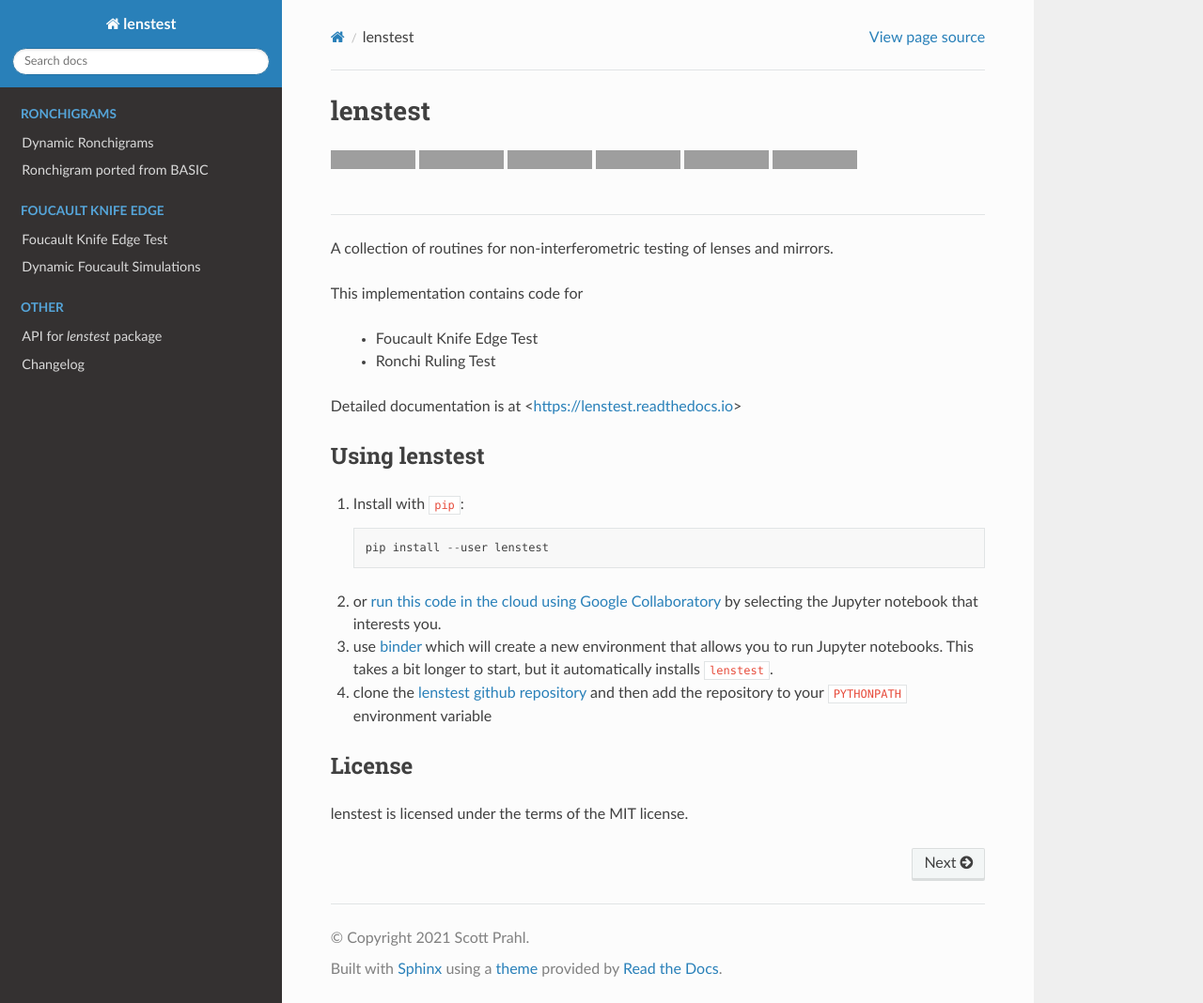
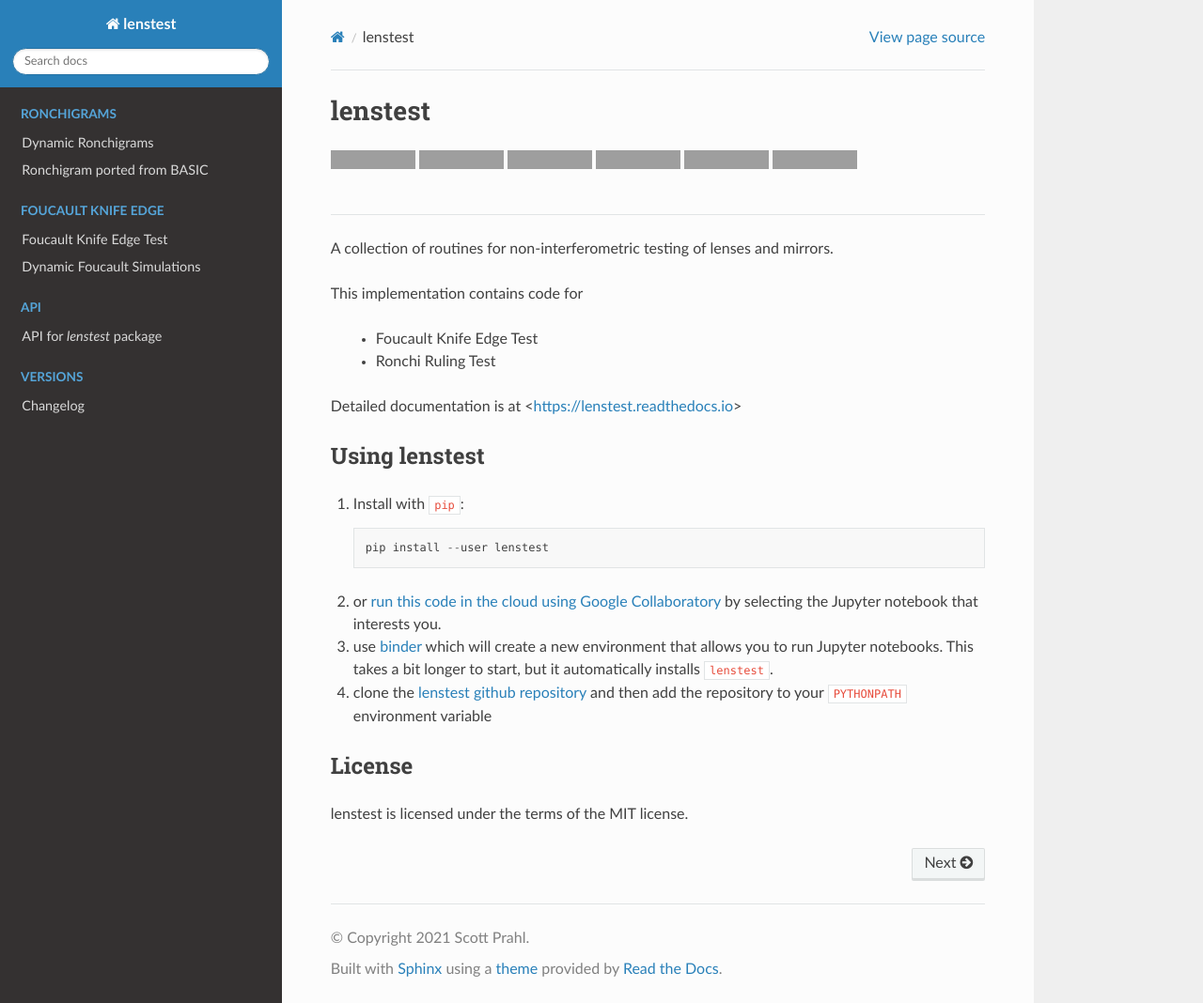
Before and after one commit to scottprahl/lenstest, a Sphinx documentation site: the page built from docs/index.rst, in a window 1280 px wide and 1068 px high. Shown: the whole window at 94% size. Built offline with Sphinx 7.4.7 and the Read the Docs theme 2.0.0, drawn with Linux system fonts in a browser that asks for light colours; pages that are not in the unit, such as notebooks, are missing from menus; grey boxes are pictures that could not be loaded.

Commit message:
more doc tweaking

```diff
--- a/docs/index.rst
+++ b/docs/index.rst
@@ -8,20 +8,25 @@
    :caption: Ronchigrams
    :hidden:
 
-   ronchi.ipynb
-   ronchi-dynamic.ipynb
-   ronchi-basic.ipynb
+   ronchi
+   ronchi-dynamic
+   ronchi-basic
 
 .. toctree::
    :caption: Foucault Knife Edge
    :hidden:
 
-   foucault.ipynb
-   foucault-dynamic.ipynb
+   foucault
+   foucault-dynamic
 
 .. toctree::
-   :caption: Other
+   :caption: API
    :hidden:
 
    lenstest
+
+.. toctree::
+   :caption: Versions
+   :hidden:
+
    changelog
```
